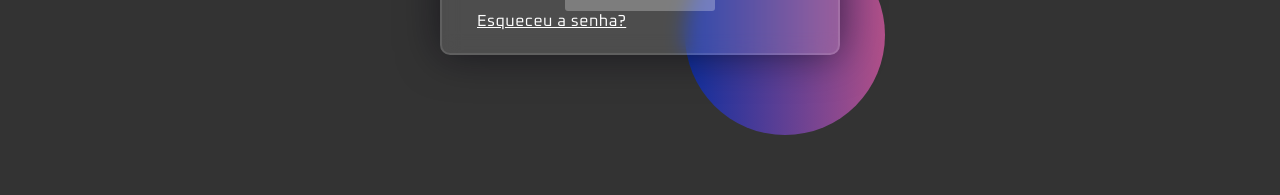
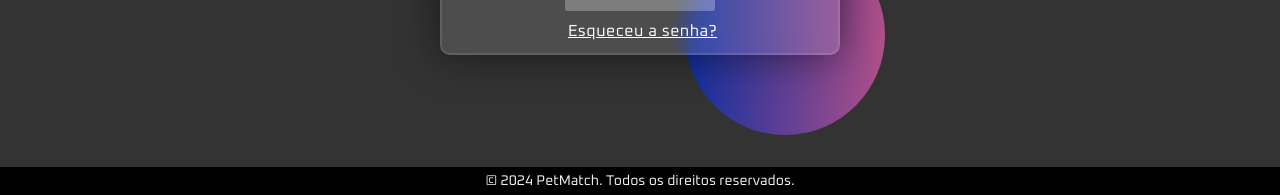
Before and after one commit to thinkmadu/PetMatch, a plain HTML site: page html/login.html in a window 1280 px wide. Shown: the part 605-800 px from the top of the page. Drawn offline with Linux system fonts and the light colour scheme.

Commit message:
corrigindo formatação

```diff
--- a/css/login.css
+++ b/css/login.css
@@ -18,7 +18,6 @@ body{
 
 
 }
-
 
 .background{
     width: 430px;
@@ -51,6 +50,7 @@ body{
     right: -30px;
     bottom: -80px;
 }
+
 form{
     height: 520px;
     width: 400px;
@@ -65,6 +65,7 @@ form{
     box-shadow: 0 0 40px rgba(8,7,16,0.6);
     padding: 50px 35px;
 }
+
 form *{
 
     color: #ffffff;
@@ -72,6 +73,7 @@ form *{
     outline: none;
     border: none;
 }
+
 form h3{
     font-size: 32px;
     font-weight: 500;
@@ -85,6 +87,7 @@ label{
     font-size: 16px;
     font-weight: 500;
 }
+
 input{
     display: block;
     height: 50px;
@@ -96,11 +99,12 @@ input{
     font-size: 14px;
     font-weight: 300;
 }
+
 ::placeholder{
     color: #e5e5e5;
 }
+
 button{
-
     margin-top: 50px;
     width: 100%;
     background-color: #ffffff;
@@ -111,6 +115,15 @@ button{
     border-radius: 5px;
     cursor: pointer;
 }
+
+.button{
+    display: flex;
+    justify-content: center;
+    align-items: center;
+    text-align: center;
+    padding: 10px 5px 5px 10px;
+}
+
 .social{
   margin-top: 30px;
   display: flex;
@@ -206,11 +219,12 @@ nav {
 footer {
     font-family: 'Oxanium';
     background-color: #000;
-    padding: 15px;
+    padding: 5px;
     text-align: center;
     font-size: 14px;
     font-weight: 400;
     color: #f2f2f2;
-
-
+    position: absolute; /* Adicionei essa linha para posicionar o rodapé */
+    bottom: 0; /* Coloca o rodapé na parte inferior */
+    width: 100%; /* Faz o rodapé ocupar toda a largura */
 }
--- a/css/template.css
+++ b/css/template.css
@@ -92,6 +92,4 @@ footer {
     font-size: 14px;
     font-weight: 400;
     color: #f2f2f2;
-
-
 }
```
